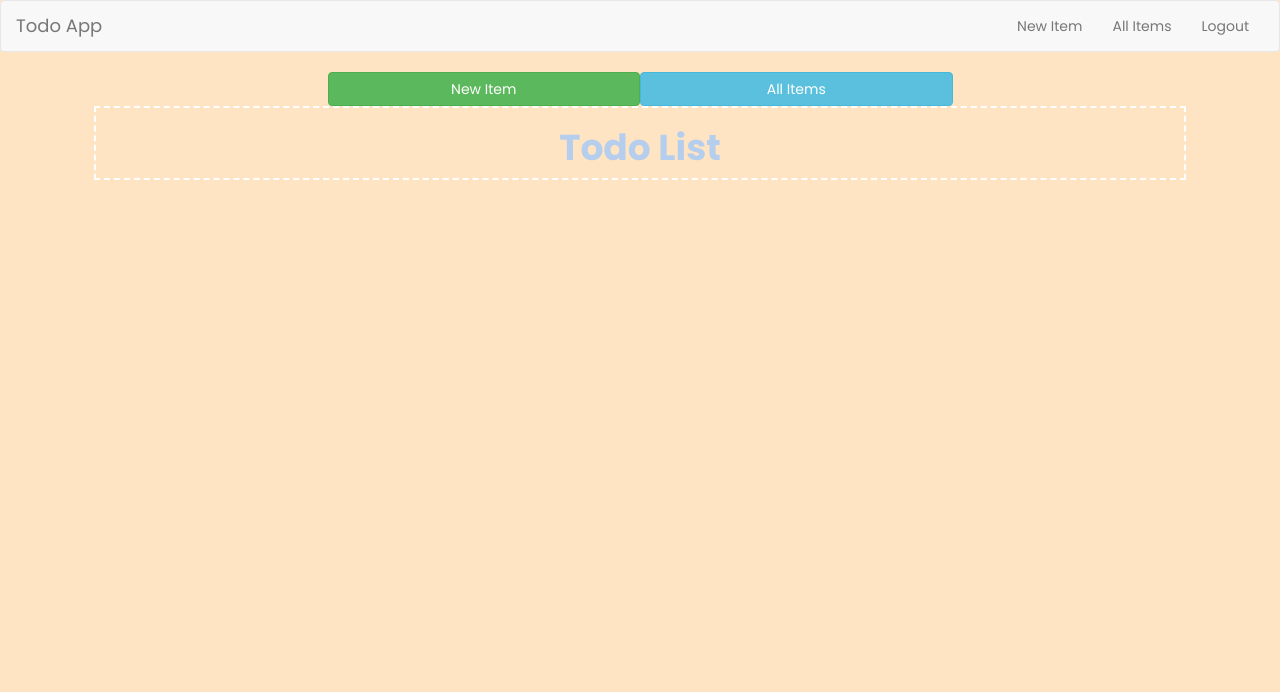
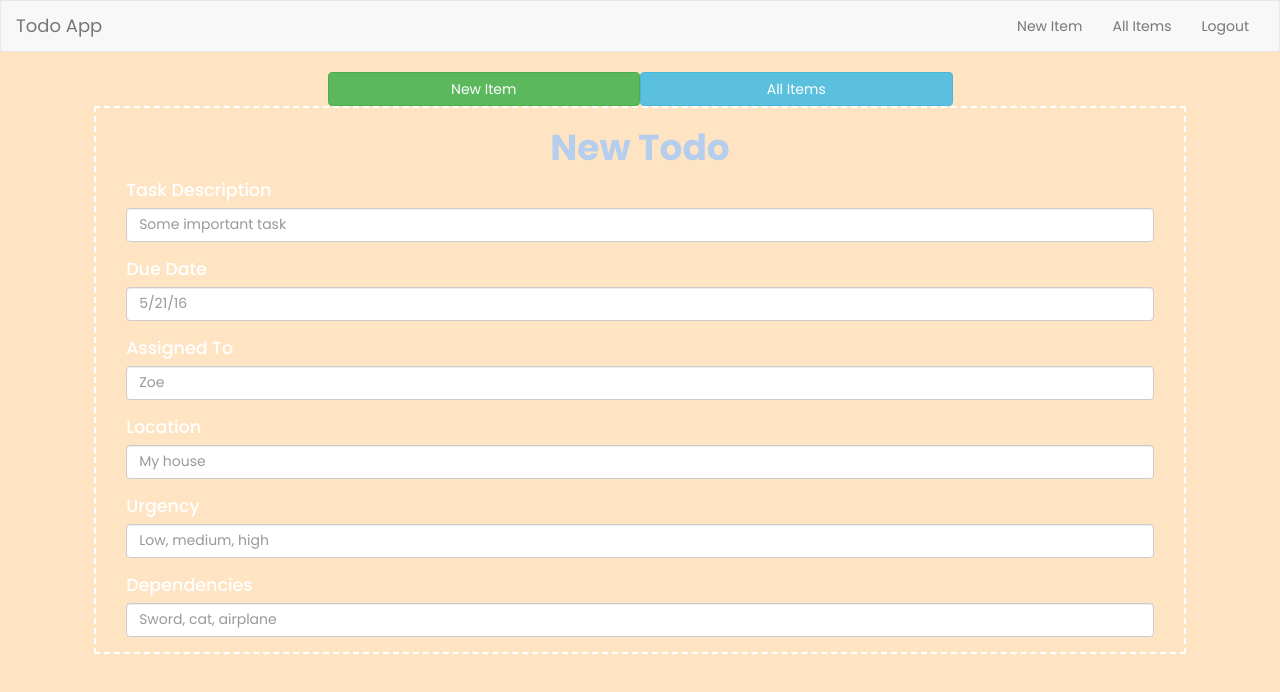
Before and after one commit to abidina/ng-todo-demo, a plain HTML site: page index.html in a window 1280 px wide. Drawn offline with nearby package versions, Linux system fonts and the light colour scheme.

Commit message:
completed form

```diff
--- a/app/app.js
+++ b/app/app.js
@@ -8,8 +8,42 @@ app.controller("NavCtrl", function($scope) {
 
 app.controller("TodoCtrl", function($scope) {
   $scope.welcome = "hello";
+  $scope.showListView = false;
+  $scope.task= "";
+  $scope.newTask = {};
 
-  $scope.showListView = true;
+  $scope.items= [
+    {
+      id: 0,
+      task: "mow the lawn",
+      isCompleted: true,
+      dueDate: "12/5/17",
+      assignedTo: "greg",
+      location: "Zoe's house",
+      urgency: "low",
+      dependencies: ["sunshine", "clippers", "water", "hat", "headphones"]
+    },
+    {
+      id: 1,
+      task: "grade quizzes",
+      isCompleted: false,
+      dueDate: "12/5/15",
+      assignedTo: "joe",
+      location: "NSS",
+      urgency: "high",
+      dependencies: ["tissues", "wifi", "vodka"]
+    },
+    {
+      id: 2,
+      task: "take a nap",
+      isCompleted: false,
+      dueDate: "5/21/16",
+      assignedTo: "zoe",
+      location: "Zoe's house",
+      urgency: "medium",
+      dependencies: ["hammock", "cat", "pillow", "blanket"]
+    }
+  ];
 
   $scope.newItem = function() {
     console.log("you clicked new item");
--- a/index.html
+++ b/index.html
@@ -2,7 +2,7 @@
 <head>
   <meta charset="UTF-8">
   <title>Angular Todo Demo</title>
-  <link href='https://fonts.googleapis.com/css?family=Poppins:400,700' rel='stylesheet' type='text/css'>
+  <link href='https://fonts.googleapis.com/css?family=Poppins:400,500,700' rel='stylesheet' type='text/css'>
   <link rel="stylesheet" type="text/css" href="lib/bower_components/bootstrap/dist/css/bootstrap.min.css">
   <link rel="stylesheet" type="text/css" href="styles/main.css">
 </head>
@@ -44,6 +44,32 @@
         </div>
         <div class="col-xs-12" ng-show="!showListView">
           <h1>New Todo</h1>
+          <form>
+            <div class="form-group">
+              <label>Task Description</label>
+              <input type="text" class="form-control" placeholder="Some important task" ng-model="newTsk.task"/>
+            </div>
+            <div class="form-group">
+              <label>Due Date</label>
+              <input type="text" class="form-control" placeholder="5/21/16" ng-model="newTask.dueDate"/>
+            </div>
+            <div class="form-group">
+              <label>Assigned To</label>
+              <input type="text" class="form-control" placeholder="Zoe" ng-model="newTask.assignedTo"/>
+            </div>
+            <div class="form-group">
+              <label>Location</label>
+              <input type="text" class="form-control" placeholder="My house" ng-model="newTask.location"/>
+            </div>
+          <div class="form-group">
+              <label>Urgency</label>
+              <input type="text" class="form-control" placeholder="Low, medium, high" ng-model="newTask.urgency"/>
+            </div>
+            <div class="form-group">
+              <label>Dependencies</label>
+              <input type="text" class="form-control" placeholder="Sword, cat, airplane" ng-model="newTask.dependencies"/>
+            </div>
+          </form>
         </div>
       </div>
     </div>
--- a/sass/main.scss
+++ b/sass/main.scss
@@ -16,3 +16,8 @@ h1 {
   font-weight: 700;
   text-align: center;
 }
+
+label {
+  font-weight: 500;
+  font-size: 1.25em;
+}
```
Also changed, not shown: styles/main.css.
